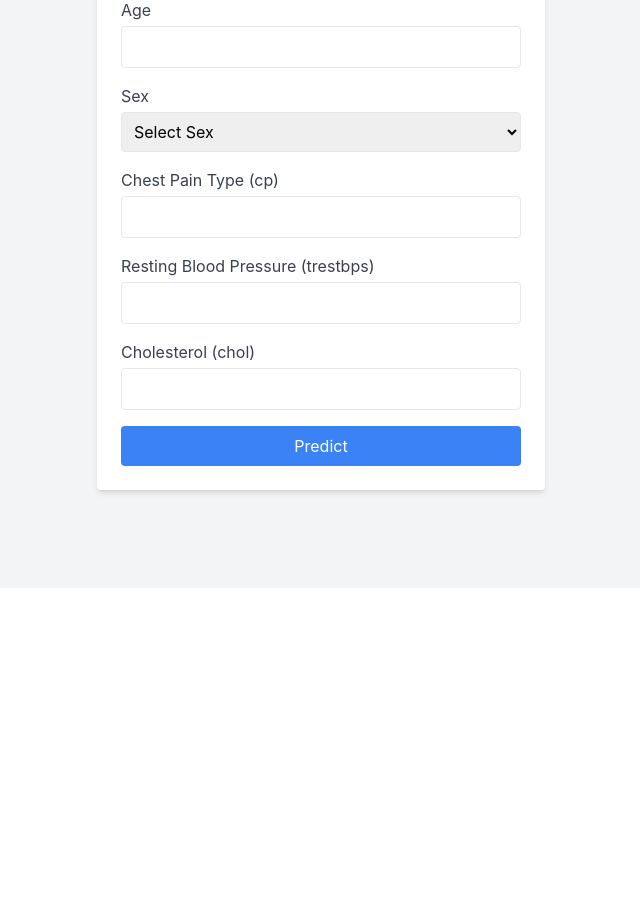
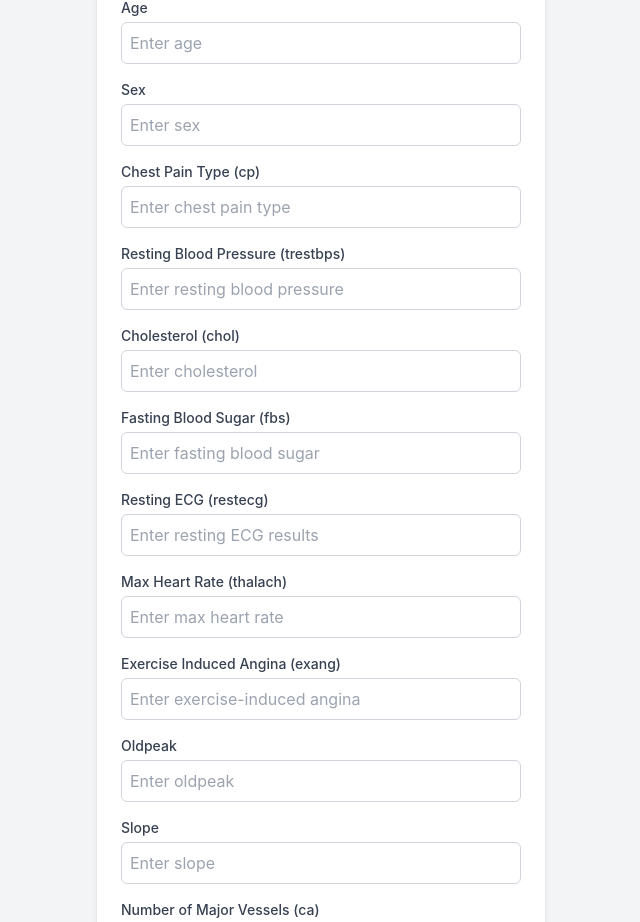
Before and after one commit to Agnes-Kalunda/Health-prediction-system, a React (Create React App) app in the folder frontend/: page / in a window 1280 px wide. Shown: the part 212-1134 px from the top of the page, without its empty margins (319-959 px from the left). Before the commit the page ends 800 px from the top, so only its background shows below. Built offline with nearby package versions, Linux system fonts and the light colour scheme.

Commit message:
additional input fields

```diff
--- a/frontend/src/components/HeartPrediction.js
+++ b/frontend/src/components/HeartPrediction.js
@@ -1,118 +1,200 @@
-import React, { useState } from 'react';
+import React, { useState } from "react";
 
-function HeartPrediction() {
+const HeartPrediction = () => {
   const [formData, setFormData] = useState({
-    age: '',
-    sex: '',
-    cp: '',
-    trestbps: '',
-    chol: '',
-    fbs: '',
-    restecg: '',
-    thalach: '',
-    exang: '',
-    oldpeak: '',
-    slope: '',
-    ca: '',
-    thal: ''
+    age: "",
+    sex: "",
+    cp: "",
+    trestbps: "",
+    chol: "",
+    fbs: "",
+    restecg: "",
+    thalach: "",
+    exang: "",
+    oldpeak: "",
+    slope: "",
+    ca: "",
+    thal: "",
   });
 
   const handleChange = (e) => {
-    setFormData({
-      ...formData,
-      [e.target.name]: e.target.value,
-    });
+    setFormData({ ...formData, [e.target.name]: e.target.value });
   };
 
   const handleSubmit = (e) => {
     e.preventDefault();
-    // Implement prediction logic or API call here
-    console.log('Heart Prediction Data:', formData);
+    // Handle form submission logic here
   };
 
   return (
-    <form onSubmit={handleSubmit} className="bg-white p-6 rounded shadow-md">
-      <h2 className="text-2xl font-semibold mb-4">Heart Disease Prediction</h2>
-
-      {/* Age */}
-      <div className="mb-4">
-        <label className="block text-gray-700">Age</label>
+    <div className="p-6 max-w-md mx-auto bg-white rounded-xl shadow-md space-y-4">
+      <h2 className="text-2xl font-bold mb-4">Heart Disease Prediction</h2>
+      <form onSubmit={handleSubmit} className="space-y-4">
+        <div>
+          <label className="block text-sm font-medium text-gray-700">Age</label>
           <input
             type="number"
             name="age"
             value={formData.age}
             onChange={handleChange}
-          className="w-full mt-1 p-2 border rounded"
-          required
+            placeholder="Enter age"
+            className="mt-1 p-2 block w-full border border-gray-300 rounded-md"
           />
         </div>
 
-      {/* Sex */}
-      <div className="mb-4">
-        <label className="block text-gray-700">Sex</label>
-        <select
+        <div>
+          <label className="block text-sm font-medium text-gray-700">Sex</label>
+          <input
+            type="text"
             name="sex"
             value={formData.sex}
             onChange={handleChange}
-          className="w-full mt-1 p-2 border rounded"
-          required
-        >
-          <option value="">Select Sex</option>
-          <option value="1">Male</option>
-          <option value="0">Female</option>
-        </select>
+            placeholder="Enter sex"
+            className="mt-1 p-2 block w-full border border-gray-300 rounded-md"
+          />
         </div>
 
-      {/* Chest Pain Type */}
-      <div className="mb-4">
-        <label className="block text-gray-700">Chest Pain Type (cp)</label>
+        <div>
+          <label className="block text-sm font-medium text-gray-700">Chest Pain Type (cp)</label>
           <input
-          type="number"
+            type="text"
             name="cp"
             value={formData.cp}
             onChange={handleChange}
-          className="w-full mt-1 p-2 border rounded"
-          required
+            placeholder="Enter chest pain type"
+            className="mt-1 p-2 block w-full border border-gray-300 rounded-md"
           />
         </div>
 
-      {/* Other fields follow a similar pattern */}
-      {/* Resting Blood Pressure */}
-      <div className="mb-4">
-        <label className="block text-gray-700">Resting Blood Pressure (trestbps)</label>
+        <div>
+          <label className="block text-sm font-medium text-gray-700">Resting Blood Pressure (trestbps)</label>
           <input
             type="number"
             name="trestbps"
             value={formData.trestbps}
             onChange={handleChange}
-          className="w-full mt-1 p-2 border rounded"
-          required
+            placeholder="Enter resting blood pressure"
+            className="mt-1 p-2 block w-full border border-gray-300 rounded-md"
           />
         </div>
 
-      {/* Cholesterol */}
-      <div className="mb-4">
-        <label className="block text-gray-700">Cholesterol (chol)</label>
+        <div>
+          <label className="block text-sm font-medium text-gray-700">Cholesterol (chol)</label>
           <input
             type="number"
             name="chol"
             value={formData.chol}
             onChange={handleChange}
-          className="w-full mt-1 p-2 border rounded"
-          required
+            placeholder="Enter cholesterol"
+            className="mt-1 p-2 block w-full border border-gray-300 rounded-md"
           />
         </div>
 
+        <div>
+          <label className="block text-sm font-medium text-gray-700">Fasting Blood Sugar (fbs)</label>
+          <input
+            type="number"
+            name="fbs"
+            value={formData.fbs}
+            onChange={handleChange}
+            placeholder="Enter fasting blood sugar"
+            className="mt-1 p-2 block w-full border border-gray-300 rounded-md"
+          />
+        </div>
 
+        <div>
+          <label className="block text-sm font-medium text-gray-700">Resting ECG (restecg)</label>
+          <input
+            type="text"
+            name="restecg"
+            value={formData.restecg}
+            onChange={handleChange}
+            placeholder="Enter resting ECG results"
+            className="mt-1 p-2 block w-full border border-gray-300 rounded-md"
+          />
+        </div>
+
+        <div>
+          <label className="block text-sm font-medium text-gray-700">Max Heart Rate (thalach)</label>
+          <input
+            type="number"
+            name="thalach"
+            value={formData.thalach}
+            onChange={handleChange}
+            placeholder="Enter max heart rate"
+            className="mt-1 p-2 block w-full border border-gray-300 rounded-md"
+          />
+        </div>
+
+        <div>
+          <label className="block text-sm font-medium text-gray-700">Exercise Induced Angina (exang)</label>
+          <input
+            type="text"
+            name="exang"
+            value={formData.exang}
+            onChange={handleChange}
+            placeholder="Enter exercise-induced angina"
+            className="mt-1 p-2 block w-full border border-gray-300 rounded-md"
+          />
+        </div>
+
+        <div>
+          <label className="block text-sm font-medium text-gray-700">Oldpeak</label>
+          <input
+            type="number"
+            name="oldpeak"
+            value={formData.oldpeak}
+            onChange={handleChange}
+            placeholder="Enter oldpeak"
+            className="mt-1 p-2 block w-full border border-gray-300 rounded-md"
+          />
+        </div>
+
+        <div>
+          <label className="block text-sm font-medium text-gray-700">Slope</label>
+          <input
+            type="text"
+            name="slope"
+            value={formData.slope}
+            onChange={handleChange}
+            placeholder="Enter slope"
+            className="mt-1 p-2 block w-full border border-gray-300 rounded-md"
+          />
+        </div>
+
+        <div>
+          <label className="block text-sm font-medium text-gray-700">Number of Major Vessels (ca)</label>
+          <input
+            type="number"
+            name="ca"
+            value={formData.ca}
+            onChange={handleChange}
+            placeholder="Enter number of major vessels"
+            className="mt-1 p-2 block w-full border border-gray-300 rounded-md"
+          />
+        </div>
+
+        <div>
+          <label className="block text-sm font-medium text-gray-700">Thalassemia (thal)</label>
+          <input
+            type="text"
+            name="thal"
+            value={formData.thal}
+            onChange={handleChange}
+            placeholder="Enter thalassemia information"
+            className="mt-1 p-2 block w-full border border-gray-300 rounded-md"
+          />
+        </div>
 
         <button
           type="submit"
-        className="w-full bg-blue-500 text-white py-2 px-4 rounded hover:bg-blue-600"
+          className="w-full bg-blue-500 text-white font-bold py-2 px-4 rounded"
         >
-        Predict
+          Submit
         </button>
       </form>
+    </div>
   );
-}
+};
 
 export default HeartPrediction;
--- a/frontend/src/components/KidneyPrediction.js
+++ b/frontend/src/components/KidneyPrediction.js
@@ -1,112 +1,148 @@
-import React, { useState } from 'react';
+import React, { useState } from "react";
 
-function KidneyPrediction() {
+const KidneyPrediction = () => {
   const [formData, setFormData] = useState({
-    age: '',
-    bloodPressure: '',
-    specificGravity: '',
-    albumin: '',
-    sugar: '',
-    redBloodCells: '',
-    pusCell: '',
-    pusCellClumps: '',
-    bacteria: '',
-    bloodGlucoseRandom: '',
-    bloodUrea: '',
-    serumCreatinine: '',
-    sodium: '',
-    potassium: '',
-    hemoglobin: '',
-    packedCellVolume: '',
-    whiteBloodCellCount: '',
-    redBloodCellCount: '',
-    hypertension: '',
-    diabetesMellitus: '',
-    coronaryArteryDisease: '',
-    appetite: '',
-    pedaEdema: '',
-    anemia: ''
+    age: "",
+    bloodPressure: "",
+    specificGravity: "",
+    albumin: "",
+    sugar: "",
+    redBloodCells: "",
+    pusCell: "",
+    pusCellClumps: "",
+    bacteria: "",
   });
 
   const handleChange = (e) => {
-    setFormData({
-      ...formData,
-      [e.target.name]: e.target.value,
-    });
+    setFormData({ ...formData, [e.target.name]: e.target.value });
   };
 
   const handleSubmit = (e) => {
     e.preventDefault();
-
-    console.log('Kidney Prediction Data:', formData);
+    // Handle form submission logic here
   };
 
   return (
-    <form onSubmit={handleSubmit} className="bg-white p-6 rounded shadow-md">
-      <h2 className="text-2xl font-semibold mb-4">Kidney Disease Prediction</h2>
-
-      {/* Age */}
-      <div className="mb-4">
-        <label className="block text-gray-700">Age</label>
+    <div className="p-6 max-w-md mx-auto bg-white rounded-xl shadow-md space-y-4">
+      <h2 className="text-2xl font-bold mb-4">Kidney Disease Prediction</h2>
+      <form onSubmit={handleSubmit} className="space-y-4">
+        <div>
+          <label className="block text-sm font-medium text-gray-700">Age</label>
           <input
             type="number"
             name="age"
             value={formData.age}
             onChange={handleChange}
-          className="w-full mt-1 p-2 border rounded"
-          required
+            placeholder="Enter age"
+            className="mt-1 p-2 block w-full border border-gray-300 rounded-md"
           />
         </div>
 
-      {/* Blood Pressure */}
-      <div className="mb-4">
-        <label className="block text-gray-700">Blood Pressure</label>
+        <div>
+          <label className="block text-sm font-medium text-gray-700">Blood Pressure</label>
           <input
             type="number"
             name="bloodPressure"
             value={formData.bloodPressure}
             onChange={handleChange}
-          className="w-full mt-1 p-2 border rounded"
-          required
+            placeholder="Enter blood pressure"
+            className="mt-1 p-2 block w-full border border-gray-300 rounded-md"
           />
         </div>
 
-      {/* Specific Gravity */}
-      <div className="mb-4">
-        <label className="block text-gray-700">Specific Gravity</label>
+        <div>
+          <label className="block text-sm font-medium text-gray-700">Specific Gravity</label>
           <input
             type="number"
             name="specificGravity"
             value={formData.specificGravity}
             onChange={handleChange}
-          className="w-full mt-1 p-2 border rounded"
-          required
+            placeholder="Enter specific gravity"
+            className="mt-1 p-2 block w-full border border-gray-300 rounded-md"
           />
         </div>
 
-      {/* Albumin */}
-      <div className="mb-4">
-        <label className="block text-gray-700">Albumin</label>
+        <div>
+          <label className="block text-sm font-medium text-gray-700">Albumin</label>
           <input
             type="number"
             name="albumin"
             value={formData.albumin}
             onChange={handleChange}
-          className="w-full mt-1 p-2 border rounded"
-          required
+            placeholder="Enter albumin"
+            className="mt-1 p-2 block w-full border border-gray-300 rounded-md"
           />
         </div>
 
+        <div>
+          <label className="block text-sm font-medium text-gray-700">Sugar</label>
+          <input
+            type="number"
+            name="sugar"
+            value={formData.sugar}
+            onChange={handleChange}
+            placeholder="Enter sugar level"
+            className="mt-1 p-2 block w-full border border-gray-300 rounded-md"
+          />
+        </div>
 
+        <div>
+          <label className="block text-sm font-medium text-gray-700">Red Blood Cells</label>
+          <input
+            type="text"
+            name="redBloodCells"
+            value={formData.redBloodCells}
+            onChange={handleChange}
+            placeholder="Enter red blood cell count"
+            className="mt-1 p-2 block w-full border border-gray-300 rounded-md"
+          />
+        </div>
+
+        <div>
+          <label className="block text-sm font-medium text-gray-700">Pus Cell</label>
+          <input
+            type="text"
+            name="pusCell"
+            value={formData.pusCell}
+            onChange={handleChange}
+            placeholder="Enter pus cell count"
+            className="mt-1 p-2 block w-full border border-gray-300 rounded-md"
+          />
+        </div>
+
+        <div>
+          <label className="block text-sm font-medium text-gray-700">Pus Cell Clumps</label>
+          <input
+            type="text"
+            name="pusCellClumps"
+            value={formData.pusCellClumps}
+            onChange={handleChange}
+            placeholder="Enter pus cell clumps"
+            className="mt-1 p-2 block w-full border border-gray-300 rounded-md"
+          />
+        </div>
+
+        <div>
+          <label className="block text-sm font-medium text-gray-700">Bacteria</label>
+          <input
+            type="text"
+            name="bacteria"
+            value={formData.bacteria}
+            onChange={handleChange}
+            placeholder="Enter bacteria count"
+            className="mt-1 p-2 block w-full border border-gray-300 rounded-md"
+          />
+        </div>
 
         <button
           type="submit"
-        className="w-full bg-green-500 text-white py-2 px-4 rounded hover:bg-green-600"
+          className="w-full bg-green-500 text-white font-bold py-2 px-4 rounded"
         >
-        Predict
+          Submit
         </button>
       </form>
+    </div>
   );
-}
+};
 
 export default KidneyPrediction;
```
Lines whose indentation alone changed are shown as unchanged.
